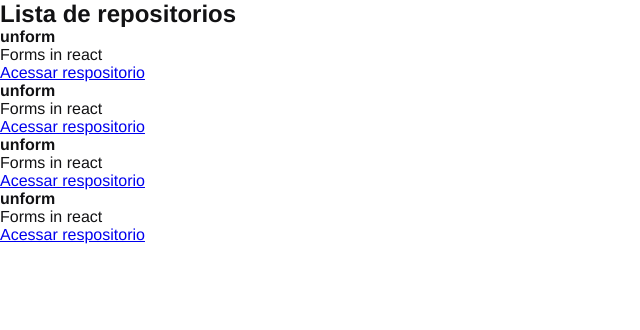
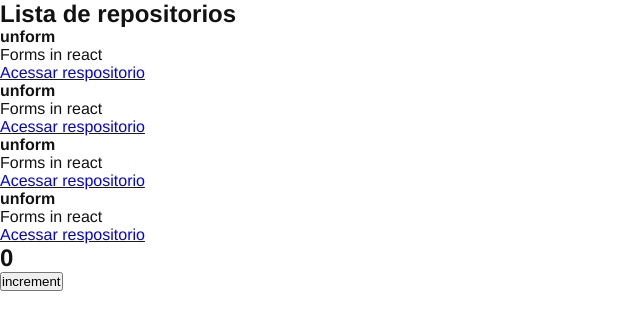
Before and after one commit to Alissonrf/curso-react, a React app: page / in a window 1280 px wide. Shown: the top 330 px of the page, without its empty margins (0-640 px from the left). Built offline with nearby package versions, Linux system fonts and the light colour scheme.

Commit message:
utilizando useState

```diff
--- a/src/App.jsx
+++ b/src/App.jsx
@@ -1,6 +1,12 @@
+import { Counter } from './components/Contador';
 import { RepositoryList } from './components/RepositoryList';
 import './styles/global.scss';
 
 export function App(){
-    return <RepositoryList></RepositoryList>
+    return (
+        <>
+            <RepositoryList />
+            <Counter />
+        </>
+    )
 }
--- /dev/null
+++ b/src/components/Contador.jsx
@@ -0,0 +1,20 @@
+import { useState } from "react";
+
+// hook
+
+export function Counter() {
+
+    const [counter, setCounter] = useState(0);
+
+    function increment(){
+        setCounter(counter + 1);
+    }
+
+
+    return (
+        <div>
+            <h2>{counter}</h2>
+            <button type="button" onClick={increment}>increment</button>
+        </div>
+    )
+}
```
Also changed, not shown: src/components/RepositoryItem.jsx (indentation only).
